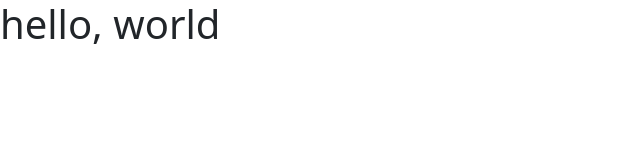
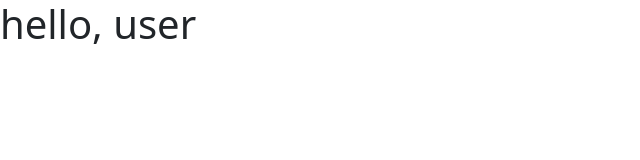
Before and after one commit to YanniKontos/Schedule-Checker, a plain HTML site: page main/index.html in a window 1280 px wide. Shown: the whole page, without its empty margins (0-640 px from the left). Drawn offline with nearby package versions, Linux system fonts and the light colour scheme.

Commit message:
main html file

```diff
--- a/main/index.html
+++ b/main/index.html
@@ -12,7 +12,7 @@
     <link href="https://cdn.jsdelivr.net/npm/bootstrap@5.2.1/dist/css/bootstrap.min.css" rel="stylesheet" integrity="sha384-iYQeCzEYFbKjA/T2uDLTpkwGzCiq6soy8tYaI1GyVh/UjpbCx/TYkiZhlZB6+fzT" crossorigin="anonymous">
 </head>
 <body>
-    <h1>hello, world</h1>
+    <h1>hello, user</h1>
 
     <script src="https://cdn.jsdelivr.net/npm/bootstrap@5.2.1/dist/js/bootstrap.bundle.min.js" integrity="sha384-u1OknCvxWvY5kfmNBILK2hRnQC3Pr17a+RTT6rIHI7NnikvbZlHgTPOOmMi466C8" crossorigin="anonymous"></script>
 </body>
```
